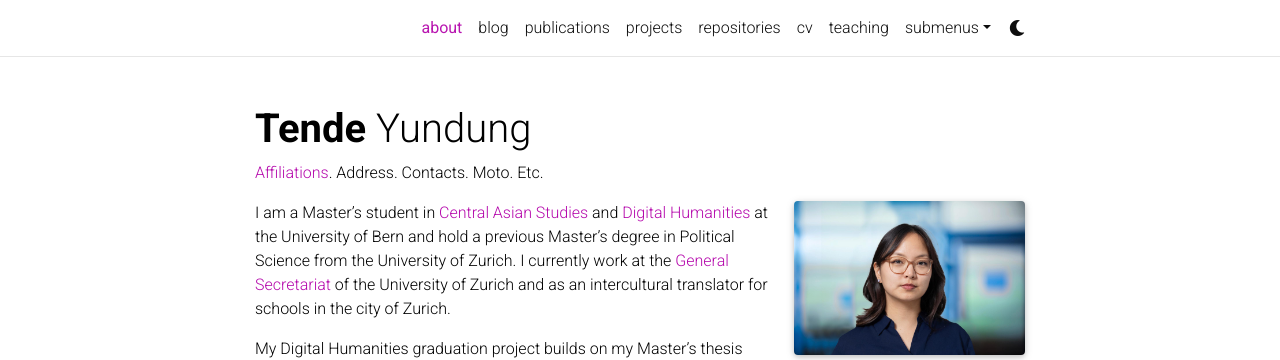
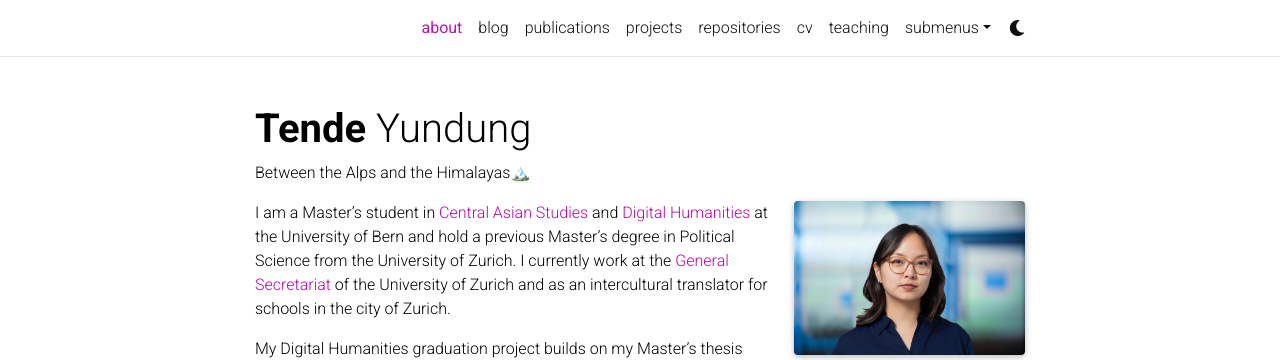
Before and after one commit to yundung/yundung.github.io, a Jekyll site: the page built from _pages/about.md, in a window 1280 px wide and 1284 px high. Shown: the top 360 px of the window. Built offline with Jekyll 4.4.1, drawn with Linux system fonts in a browser that asks for light colours; full-size pictures stand in for the smaller copies a plugin makes; emoji names are drawn with the system emoji font; comment, search, counter and statistics services are not loaded; a style sheet for code colours, icons or effects is not loaded.

Commit message:
Motto added

```diff
--- a/_pages/about.md
+++ b/_pages/about.md
@@ -2,7 +2,7 @@
 layout: about
 title: about
 permalink: /
-subtitle: <a href='#'>Affiliations</a>. Address. Contacts. Moto. Etc.
+subtitle: Between the Alps and the Himalayas🏔️
 
 profile:
   align: right
```
